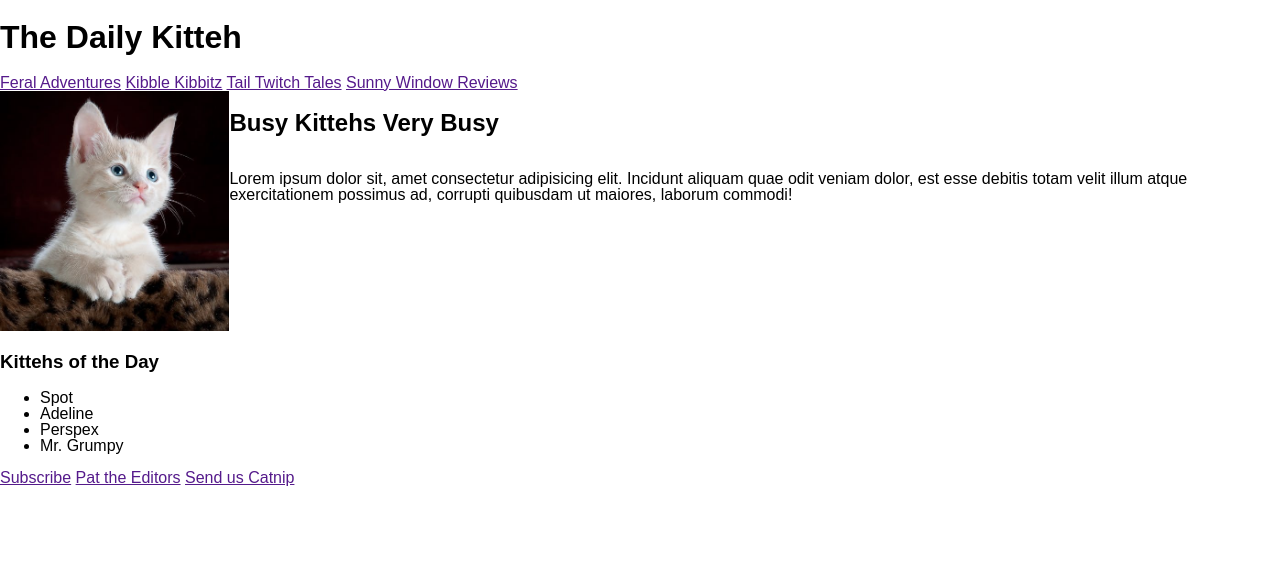
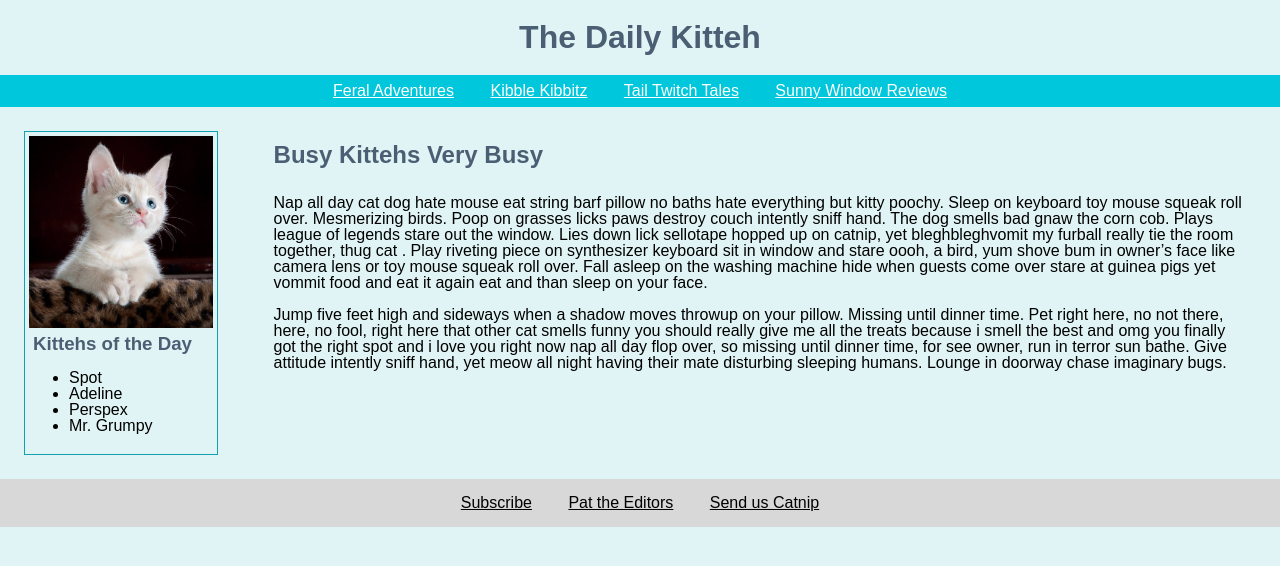
Before and after one commit to jmyers86/the-daily-kitteh, a website: page public/index.html in a window 1280 px wide. Drawn offline with Linux system fonts and the light colour scheme.

Commit message:
layout complete

```diff
--- a/public/index.html
+++ b/public/index.html
@@ -7,14 +7,16 @@
     <link rel="shortcut icon" href="/favicon.ico" />
     <link rel="stylesheet" href="/screen.css" />
   </head>
-  <body>
-    <h1 class="hello-world">The Daily Kitteh</h1>
+  <header>
+    <h1 class="hello-kitteh">The Daily Kitteh</h1>
     <nav>
       <a href="">Feral Adventures</a>
       <a href="">Kibble Kibbitz</a>
       <a href="">Tail Twitch Tales</a>
       <a href="">Sunny Window Reviews</a>
     </nav>
+  </header>
+  <body>
     <div class="main">
       <div class="side-window">
         <img
@@ -33,10 +35,27 @@
       <div class="main-body">
         <h2>Busy Kittehs Very Busy</h2>
         <p>
-          Lorem ipsum dolor sit, amet consectetur adipisicing elit. Incidunt
-          aliquam quae odit veniam dolor, est esse debitis totam velit illum
-          atque exercitationem possimus ad, corrupti quibusdam ut maiores,
-          laborum commodi!
+          Nap all day cat dog hate mouse eat string barf pillow no baths hate
+          everything but kitty poochy. Sleep on keyboard toy mouse squeak roll
+          over. Mesmerizing birds. Poop on grasses licks paws destroy couch
+          intently sniff hand. The dog smells bad gnaw the corn cob. Plays
+          league of legends stare out the window. Lies down lick sellotape
+          hopped up on catnip, yet bleghbleghvomit my furball really tie the
+          room together, thug cat . Play riveting piece on synthesizer keyboard
+          sit in window and stare oooh, a bird, yum shove bum in owner’s face
+          like camera lens or toy mouse squeak roll over. Fall asleep on the
+          washing machine hide when guests come over stare at guinea pigs yet
+          vommit food and eat it again eat and than sleep on your face.
+        </p>
+        <p>
+          Jump five feet high and sideways when a shadow moves throwup on your
+          pillow. Missing until dinner time. Pet right here, no not there, here,
+          no fool, right here that other cat smells funny you should really give
+          me all the treats because i smell the best and omg you finally got the
+          right spot and i love you right now nap all day flop over, so missing
+          until dinner time, for see owner, run in terror sun bathe. Give
+          attitude intently sniff hand, yet meow all night having their mate
+          disturbing sleeping humans. Lounge in doorway chase imaginary bugs.
         </p>
       </div>
     </div>
--- a/public/screen.css
+++ b/public/screen.css
@@ -5,20 +5,76 @@
 html {
   height: 100%;
 }
+.hello-kitteh {
+  display: flex;
+  justify-content: space-around;
+}
+
+header nav {
+  padding: 0.5rem 5rem;
+  text-align: center;
+  background-color: #00c7dc;
+}
+header nav a {
+  color: white;
+  margin: 0rem 1rem;
+}
 
 body {
   margin: 0;
   min-height: 100%;
+  background-color: #e1f4f5;
 }
+
+footer {
+  display: flex;
+  justify-content: space-around;
+  background-color: #d8d8d8;
+  padding: 1rem;
+}
+
+footer nav a {
+  margin: 0rem 1rem;
+  color: black;
+}
+
 .main {
   display: flex;
   justify-content: space-around;
 }
+
 .main-body {
   display: flex;
   flex-direction: column;
+  margin: 1rem 2rem;
+  padding: 0rem;
+}
+
+.main-body p {
+  margin: 0.5rem 0rem;
+}
+
+.side-window {
+  margin: 1.5rem;
+  padding: 0.25rem;
+  border-style: solid;
+  border-width: thin;
+  border-color: #12a1b1;
+}
+
+h1 {
+  color: #4a5f73;
+}
+
+h2 {
+  color: #4a5f73;
+}
+
+h3 {
+  color: #4a5f73;
+  margin: 0.25rem;
 }
 
 .kitty {
-  max-height: 15rem;
+  max-height: 12rem;
 }
```
